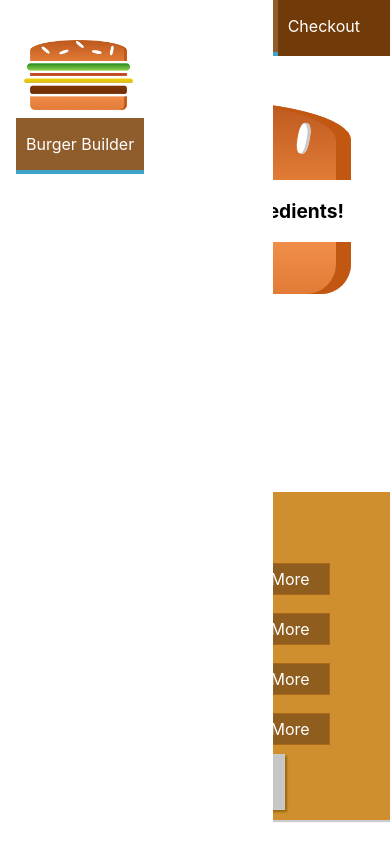
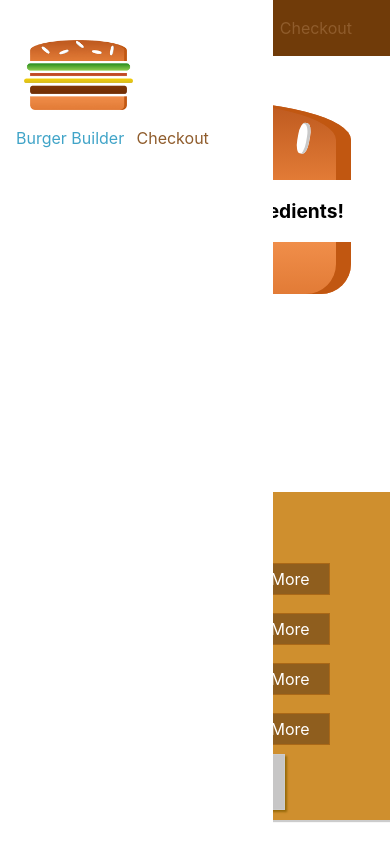
Before and after one commit to MOray-18/my-burger, a React (Create React App) app: page / in a window 390 px wide. Built offline with nearby package versions, Linux system fonts and the light colour scheme.

Commit message:
edit styles for mobile first approach

```diff
--- a/src/components/Navigation/NavigationItems/NavigationItem/NavigationItem.module.css
+++ b/src/components/Navigation/NavigationItems/NavigationItem/NavigationItem.module.css
@@ -1,34 +1,29 @@
 .NavigationItem {
-  margin: 0;
+  margin: 10px 0;
   box-sizing: border-box;
-  height: 100%;
-  display: flex;
-  align-items: center;
+  width: 100%;
+  display: block;
 }
 
 .NavigationItem a {
-  padding: 16px 10px;
-  border-bottom: 4px solid transparent;
   box-sizing: border-box;
   display: block;
-  color: white;
+  color: #8f5c2c;
   text-decoration: none;
-  height: 100%;
+  width: 100%;
 }
 
 .NavigationItem a:hover,
 .NavigationItem a:active,
 .NavigationItem a.active {
-  background-color: #8f5c2c;
-  border-bottom: 4px solid #40a4c8;
-  color: white;
+  color: #40a4c8;
 }
 
 @media (min-width: 500px) {
   .NavigationItem {
     margin: 0;
-    box-sizing: border-box;
     height: 100%;
+    width: auto;
     display: flex;
     align-items: center;
   }
@@ -36,10 +31,7 @@
   .NavigationItem a {
     padding: 16px 10px;
     border-bottom: 4px solid transparent;
-    box-sizing: border-box;
-    display: block;
     color: white;
-    text-decoration: none;
     height: 100%;
   }
 
```
